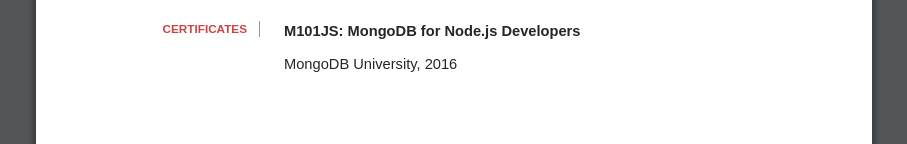
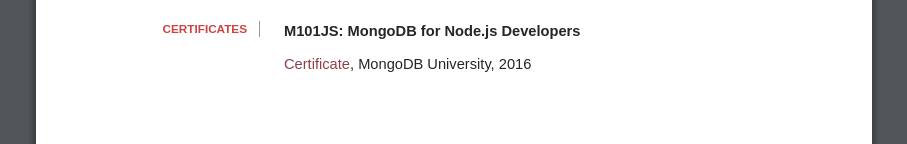
Before and after one commit to HaoCherHong/resume.lucher.club, a website: page public/index.html in a window 1280 px wide. Shown: the part 1695-1839 px from the top of the page, without its empty margins (186-1093 px from the left). Drawn offline with Linux system fonts and the light colour scheme.

Commit message:
add certificate

```diff
--- a/public/index.html
+++ b/public/index.html
@@ -158,7 +158,10 @@
           <div class="col2">
             <div class="section-entry">
               <h3 class="entry-title">M101JS: MongoDB for Node.js Developers</h3>
-              <p class="entry-body">MongoDB University, 2016</p>
+              <p class="entry-body">
+                <a href="downloads/Certificate of M101JS MongoDB for Node.js Developers.pdf" target="_blank">Certificate</a>,
+                MongoDB University, 2016
+              </p>
             </div>
           </div>
         </div>
```
Also changed, not shown: 1 other file.
